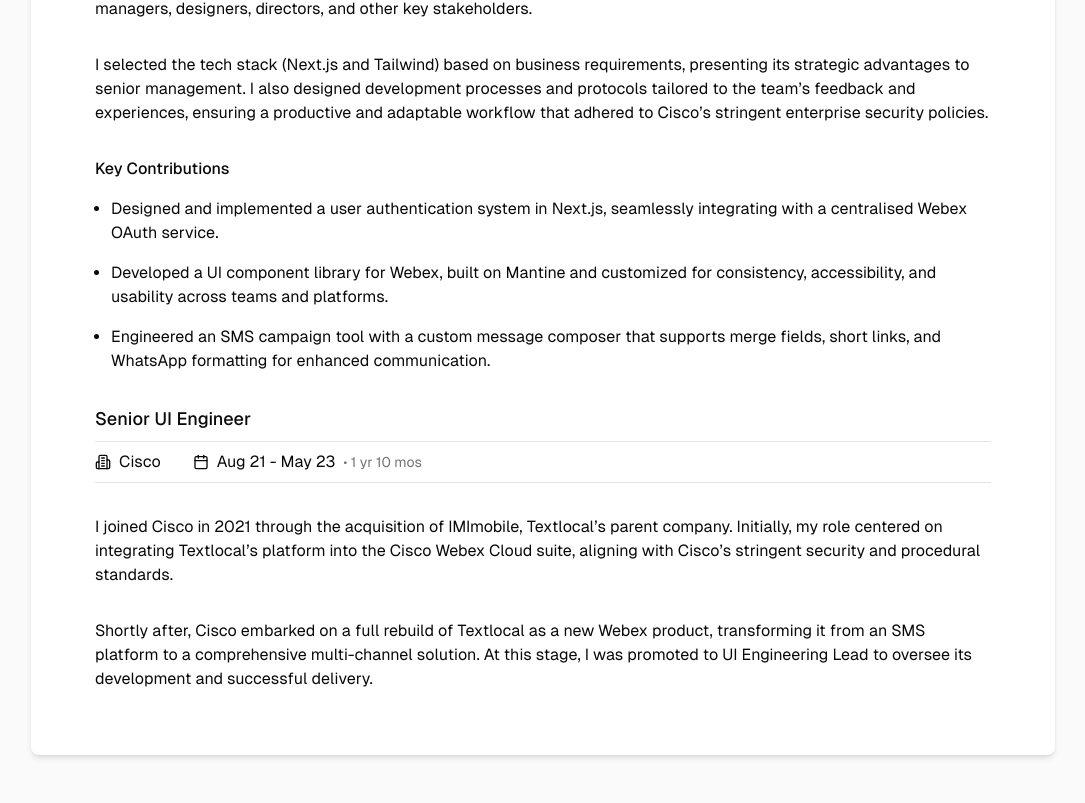
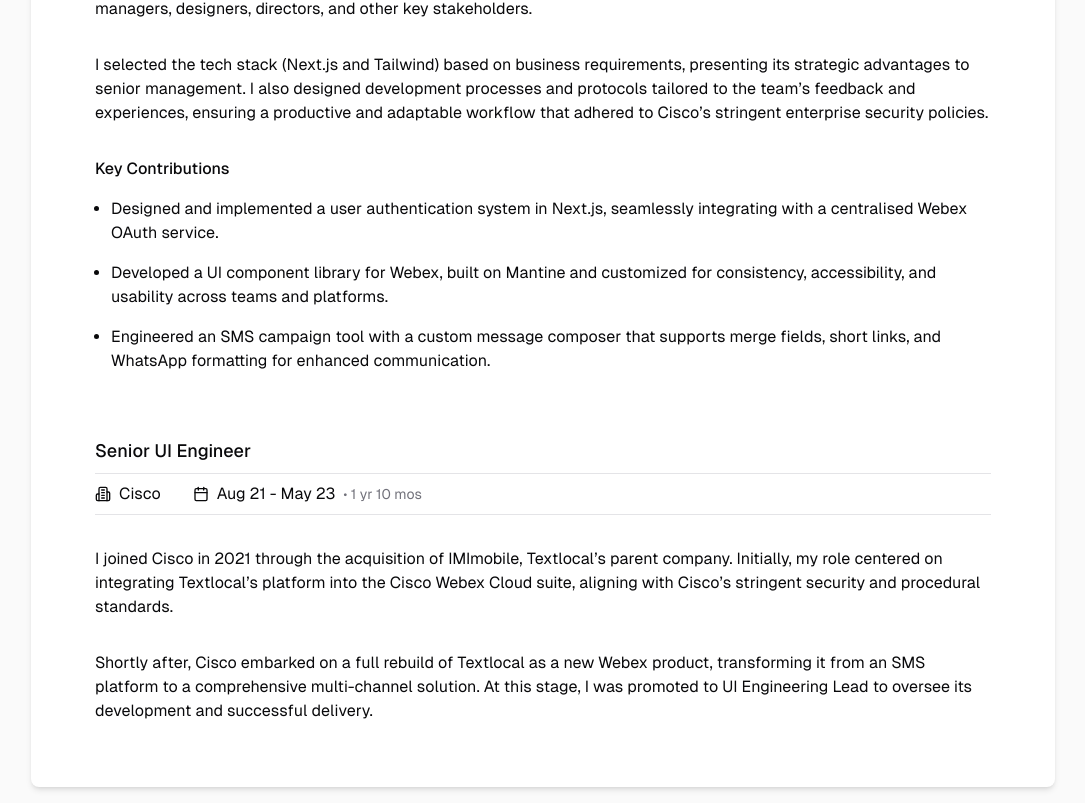
Before and after one commit to mwheelersmith/site, a Next.js app: page / in a window 1280 px wide. Shown: the part 832-1635 px from the top of the page, without its empty margins (97-1182 px from the left). Before the commit the page ends 1603 px from the top, so only its background shows below. Built offline with nearby package versions, Linux system fonts and the light colour scheme.

Commit message:
Increase separation around experiences

```diff
--- a/app/page.tsx
+++ b/app/page.tsx
@@ -2,6 +2,7 @@ import { Header } from "@/components/header";
 import { Summary } from "@/components/summary";
 import { Skills } from "@/components/skills";
 
+import { Experience } from "@/components/experience/experience";
 import { ExperienceSection } from "@/components/experience/section";
 import { ExperienceHeading } from "@/components/experience/heading";
 import { ExperienceTitle } from "@/components/experience/title";
@@ -17,6 +18,7 @@ export default function Home() {
 
       <Skills />
 
+      <Experience>
         <ExperienceSection>
           {/* UI Engineering Lead at Cisco */}
           <ExperienceHeading>
@@ -31,8 +33,8 @@ export default function Home() {
           <p>
             Responsible for architecting and building a multi-channel messaging
             application for the Webex CPaaS suite. I led a team of five
-          experienced UI engineers, serving as both a senior engineer within the
-          team and the primary liaison for product managers, designers,
+            experienced UI engineers, serving as both a senior engineer within
+            the team and the primary liaison for product managers, designers,
             directors, and other key stakeholders.
           </p>
 
@@ -52,7 +54,9 @@ export default function Home() {
               "Engineered an SMS campaign tool with a custom message composer that supports merge fields, short links, and WhatsApp formatting for enhanced communication.",
             ]}
           />
+        </ExperienceSection>
 
+        <ExperienceSection>
           {/* UX Design Lead at Cisco */}
           <ExperienceHeading>
             <ExperienceTitle>Senior UI Engineer</ExperienceTitle>
@@ -72,12 +76,14 @@ export default function Home() {
           </p>
 
           <p>
-          Shortly after, Cisco embarked on a full rebuild of Textlocal as a new
-          Webex product, transforming it from an SMS platform to a comprehensive
-          multi-channel solution. At this stage, I was promoted to UI
-          Engineering Lead to oversee its development and successful delivery.
+            Shortly after, Cisco embarked on a full rebuild of Textlocal as a
+            new Webex product, transforming it from an SMS platform to a
+            comprehensive multi-channel solution. At this stage, I was promoted
+            to UI Engineering Lead to oversee its development and successful
+            delivery.
           </p>
         </ExperienceSection>
+      </Experience>
     </main>
   );
 }
--- /dev/null
+++ b/components/experience/experience.tsx
@@ -0,0 +1,11 @@
+import { ReactNode } from "react";
+
+export function Experience({ children }: { children: ReactNode }) {
+  return (
+    <>
+      <h2 className="text-xl font-medium">Experience</h2>
+
+      <div className="flex flex-col gap-16">{children}</div>
+    </>
+  );
+}
--- a/components/experience/section.tsx
+++ b/components/experience/section.tsx
@@ -1,11 +1,5 @@
 import { ReactNode } from "react";
 
 export function ExperienceSection({ children }: { children: ReactNode }) {
-  return (
-    <div className="flex flex-col gap-8">
-      <h2 className="text-xl font-medium">Experience</h2>
-
-      {children}
-    </div>
-  );
+  return <div className="flex flex-col gap-8">{children}</div>;
 }
```
Lines whose indentation alone changed are shown as unchanged.
